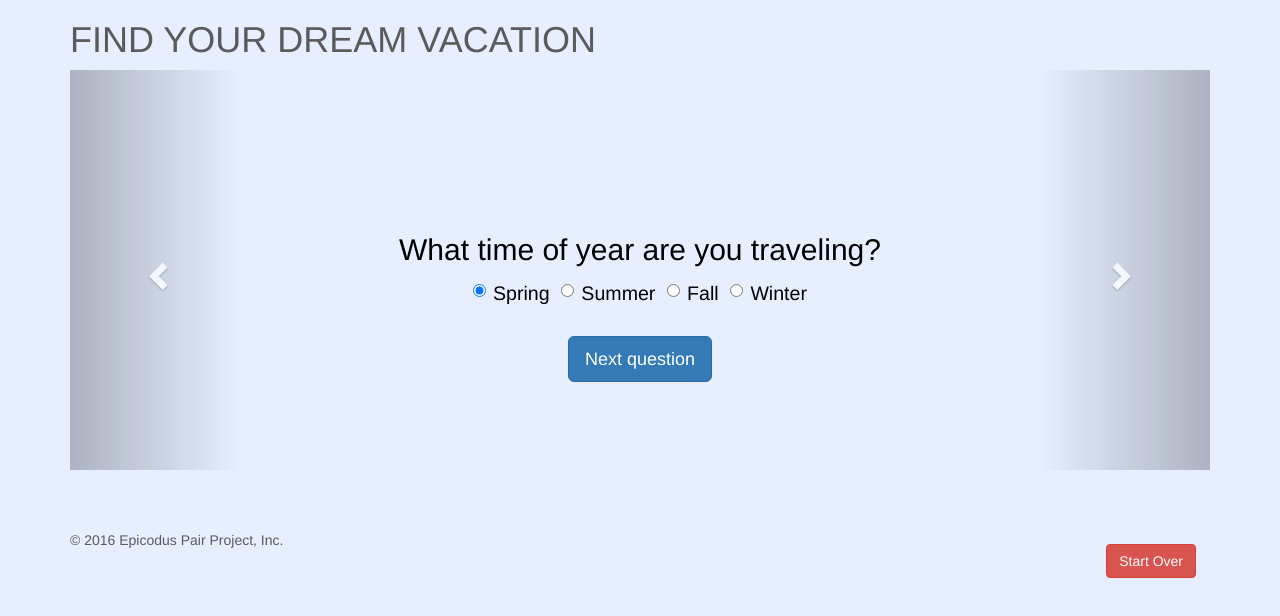
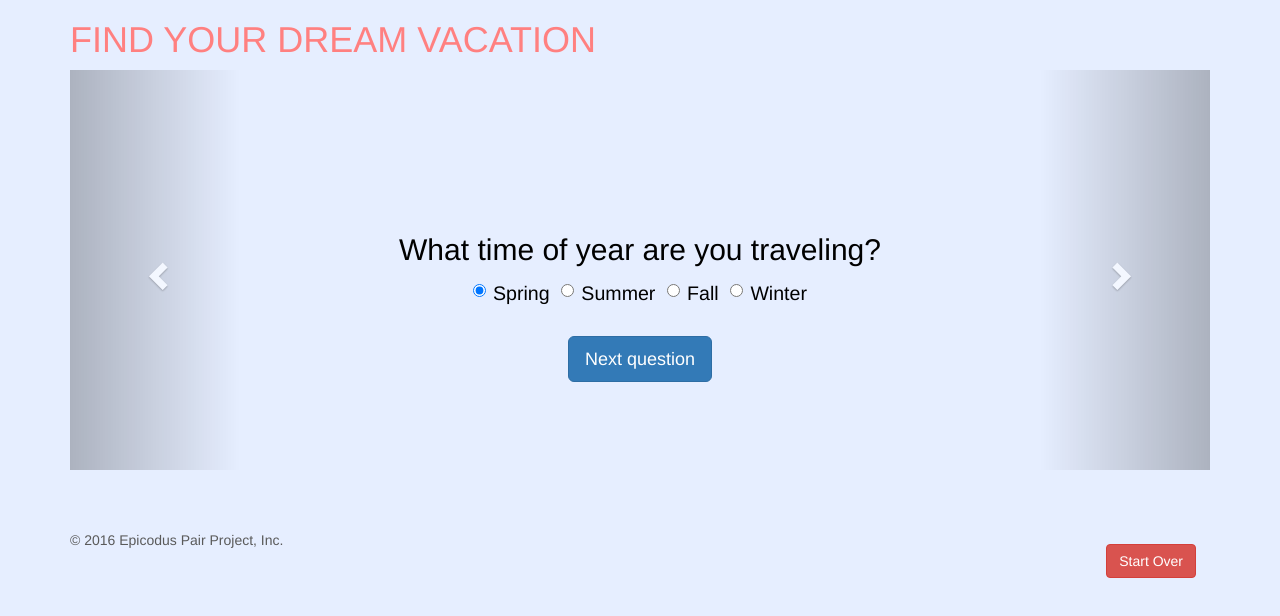
Before and after one commit to kvanever/vacation-destination-questionnaire, a plain HTML site: page index.html in a window 1280 px wide. Drawn offline with Linux system fonts and the light colour scheme.

Commit message:
change header color

```diff
--- a/css/styles.css
+++ b/css/styles.css
@@ -29,3 +29,7 @@ label {
 .btn {
   margin: 1em;
 }
+
+h1 {
+  color: #ff8080;
+}
```
